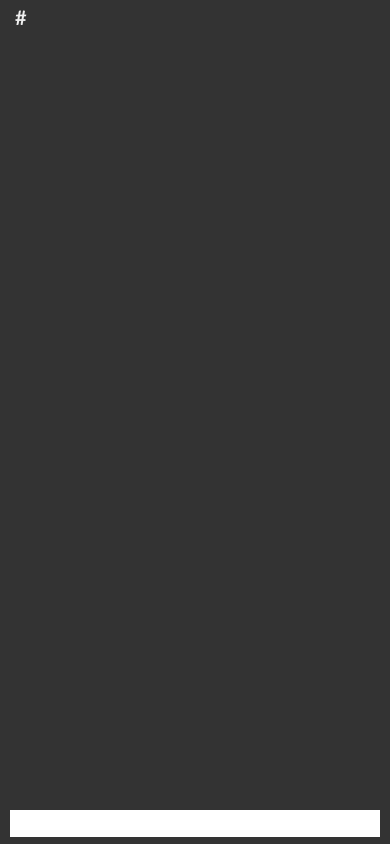
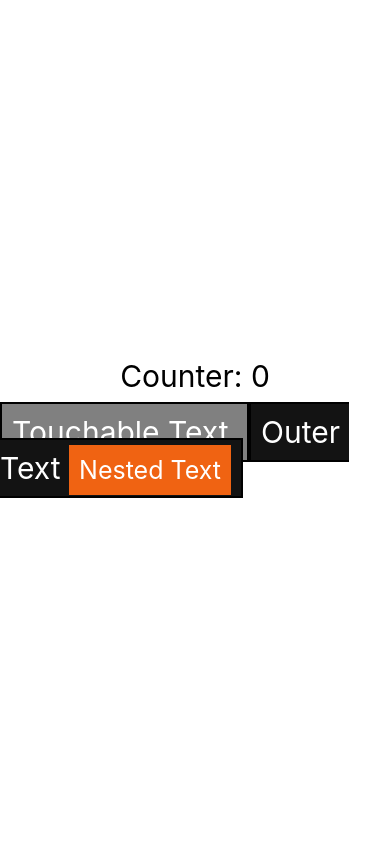
Before and after one commit to mhoran/react-native-scratch, a React Native app in the folder ReproducerApp/: screen / in a window 390 px wide. Built offline with nearby package versions, Linux system fonts and the light colour scheme.

Commit message:
Reproducer for RNGH touchable text issue

```diff
--- a/ReproducerApp/App.tsx
+++ b/ReproducerApp/App.tsx
@@ -1,80 +1,77 @@
-import * as React from 'react';
+import {useState} from 'react';
+import {StyleSheet} from 'react-native';
 import {
-  SafeAreaView,
-  ScrollView,
-  StyleSheet,
   Text,
-  TextInput,
+  GestureHandlerRootView,
   TouchableOpacity,
-  View,
-} from 'react-native';
-import {KeyboardAvoidingView} from './KeyboardAvoidingView';
+} from 'react-native-gesture-handler';
 
-export default function () {
+export default function NestedText() {
+  const [counter, setCounter] = useState(0);
+
   return (
-    <View style={styles.container}>
-      <SafeAreaView style={styles.container}>
-        <View style={styles.topbar}>
-          <View style={styles.channelsButtonWrapper}>
-            <TouchableOpacity style={styles.topbarButton}>
-              <Text style={[styles.channelsButtonText]}>#</Text>
-            </TouchableOpacity>
-          </View>
-        </View>
-        <KeyboardAvoidingView style={styles.container}>
-          <ScrollView style={{flex: 1}} keyboardDismissMode="interactive" />
-          <View style={styles.bottomBox}>
-            <TextInput style={styles.inputBox} />
-          </View>
-        </KeyboardAvoidingView>
-      </SafeAreaView>
-    </View>
+    <GestureHandlerRootView style={styles.container}>
+      <Text style={{fontSize: 30}}>{`Counter: ${counter}`}</Text>
+
+      <TouchableOpacity
+        onPress={() => {
+          console.log('Touchable');
+          setCounter(prev => prev + 1);
+        }}>
+        <Text>
+          <Text style={[styles.textCommon, styles.touchableText]}>
+            {'Touchable Text '}
+          </Text>
+          <Text
+            style={[styles.textCommon, styles.outerText]}
+            onPress={() => {
+              console.log('Outer text');
+              setCounter(prev => prev + 1);
+            }}>
+            {'Outer Text '}
+            <Text
+              style={[styles.textCommon, styles.innerText]}
+              onPress={() => {
+                console.log('Nested text');
+                setCounter(prev => prev + 1);
+              }}>
+              {'Nested Text'}
+            </Text>
+          </Text>
+        </Text>
+      </TouchableOpacity>
+    </GestureHandlerRootView>
   );
 }
 
 const styles = StyleSheet.create({
-  bottomBox: {
-    paddingHorizontal: 10,
-    paddingVertical: 7.5,
-    flexDirection: 'row',
-    alignItems: 'center',
-    justifyContent: 'space-between',
-    backgroundColor: '#333',
-  },
-  inputBox: {
-    maxHeight: 60.5,
-    padding: 5,
-    justifyContent: 'center',
-    borderColor: 'gray',
-    backgroundColor: '#fff',
-    flex: 1,
-  },
-  topbar: {
-    flexDirection: 'row',
-    backgroundColor: '#333',
-    justifyContent: 'center',
-    alignItems: 'center',
-    paddingBottom: 10,
-  },
-  channelsButtonWrapper: {
-    paddingLeft: 10,
-    flex: 1,
-    flexDirection: 'row',
-    justifyContent: 'flex-start',
-  },
-  topbarButton: {
-    paddingVertical: 5,
-    paddingHorizontal: 5,
-  },
-  channelsButtonText: {
-    textAlign: 'center',
-    fontSize: 20,
-    fontFamily: 'Gill Sans',
-    color: '#eee',
-    fontWeight: 'bold',
-  },
   container: {
     flex: 1,
-    backgroundColor: '#333',
+    alignItems: 'center',
+    justifyContent: 'center',
+
+    gap: 20,
+  },
+
+  textCommon: {
+    padding: 10,
+    color: 'white',
+  },
+
+  touchableText: {
+    fontSize: 30,
+    borderWidth: 2,
+    backgroundColor: 'gray'
+  },
+
+  outerText: {
+    fontSize: 30,
+    borderWidth: 2,
+    backgroundColor: '#131313',
+  },
+
+  innerText: {
+    fontSize: 25,
+    backgroundColor: '#F06312',
   },
 });
--- a/ReproducerApp/package.json
+++ b/ReproducerApp/package.json
@@ -11,7 +11,8 @@
   },
   "dependencies": {
     "react": "18.3.1",
-    "react-native": "0.76.3",
+    "react-native": "^0.76.6",
+    "react-native-gesture-handler": "^2.22.0",
     "react-native-reanimated": "^3.16.3"
   },
   "devDependencies": {
```
Also changed, not shown: 1 other file (tests, documents, lock files or other folders).
